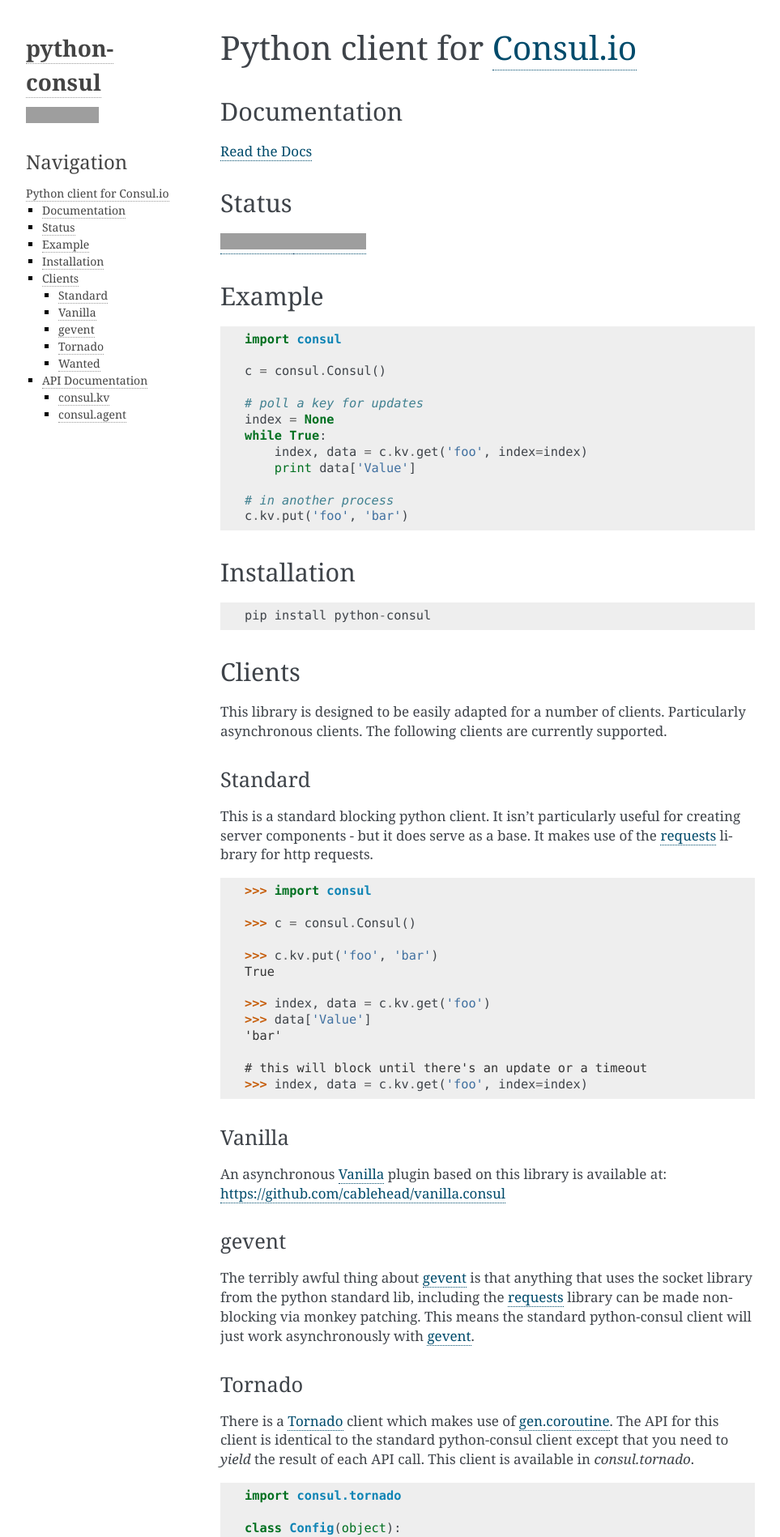
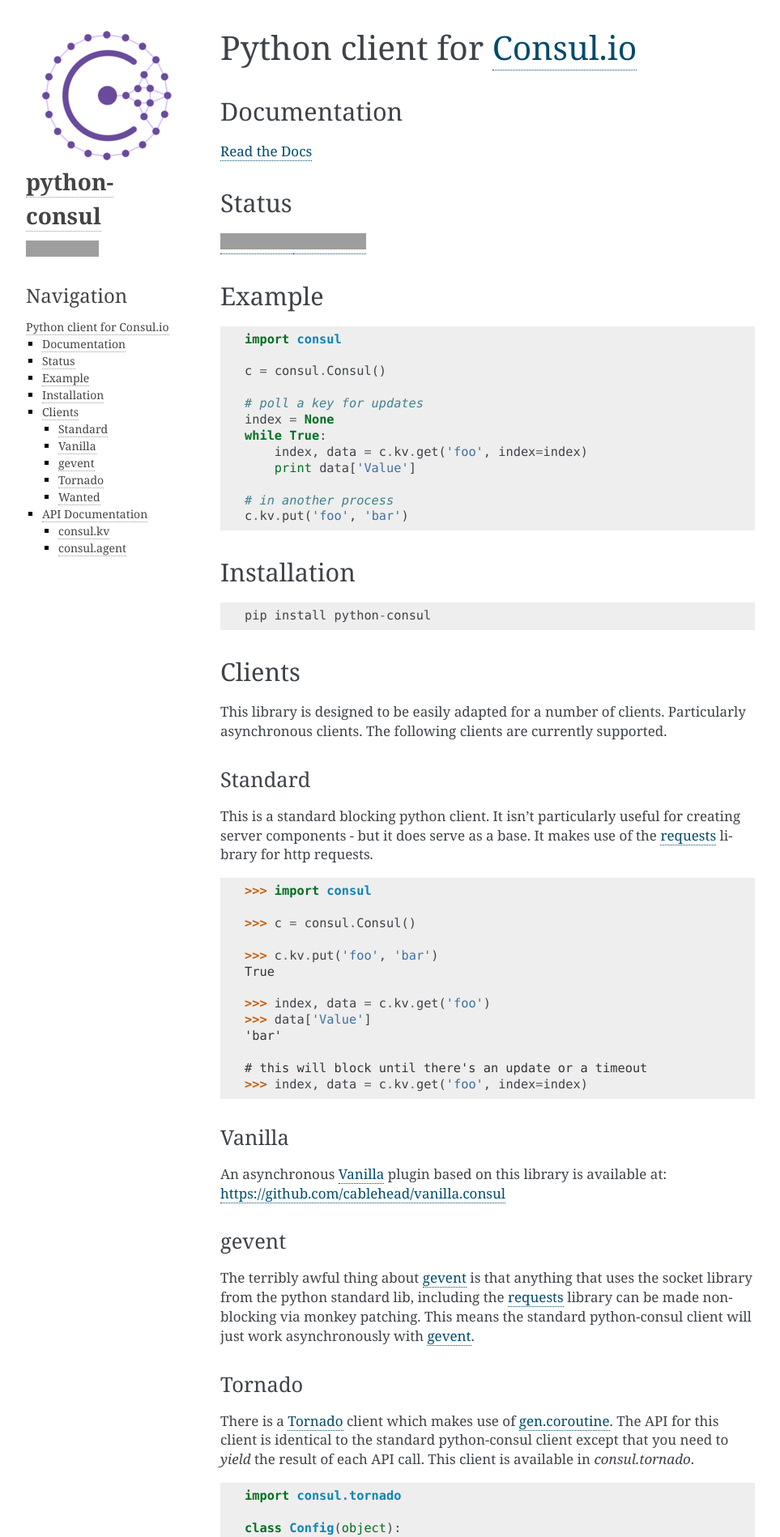
Before and after one commit to criteo/py-consul, a Sphinx documentation site: the page built from docs/index.rst, in a window 1280 px wide. Shown: the top 1898 px of the page at 81% size, without its empty margins (148-1111 px from the left). Built offline with Sphinx 7.4.7, drawn with Linux system fonts in a browser that asks for light colours; grey boxes are pictures that could not be loaded.

Commit message:
steal a logo from consul.io

```diff
--- a/docs/conf.py
+++ b/docs/conf.py
@@ -118,6 +118,8 @@
 html_theme_options = {
     'github_user': 'cablehead',
     'github_repo': 'python-consul',
+    'logo': 'logo.png',
+    'logo_name': True,
 }
 
 # The name for this set of Sphinx documents.  If None, it defaults to
```
Also changed, not shown: docs/_static/logo.png (added).
